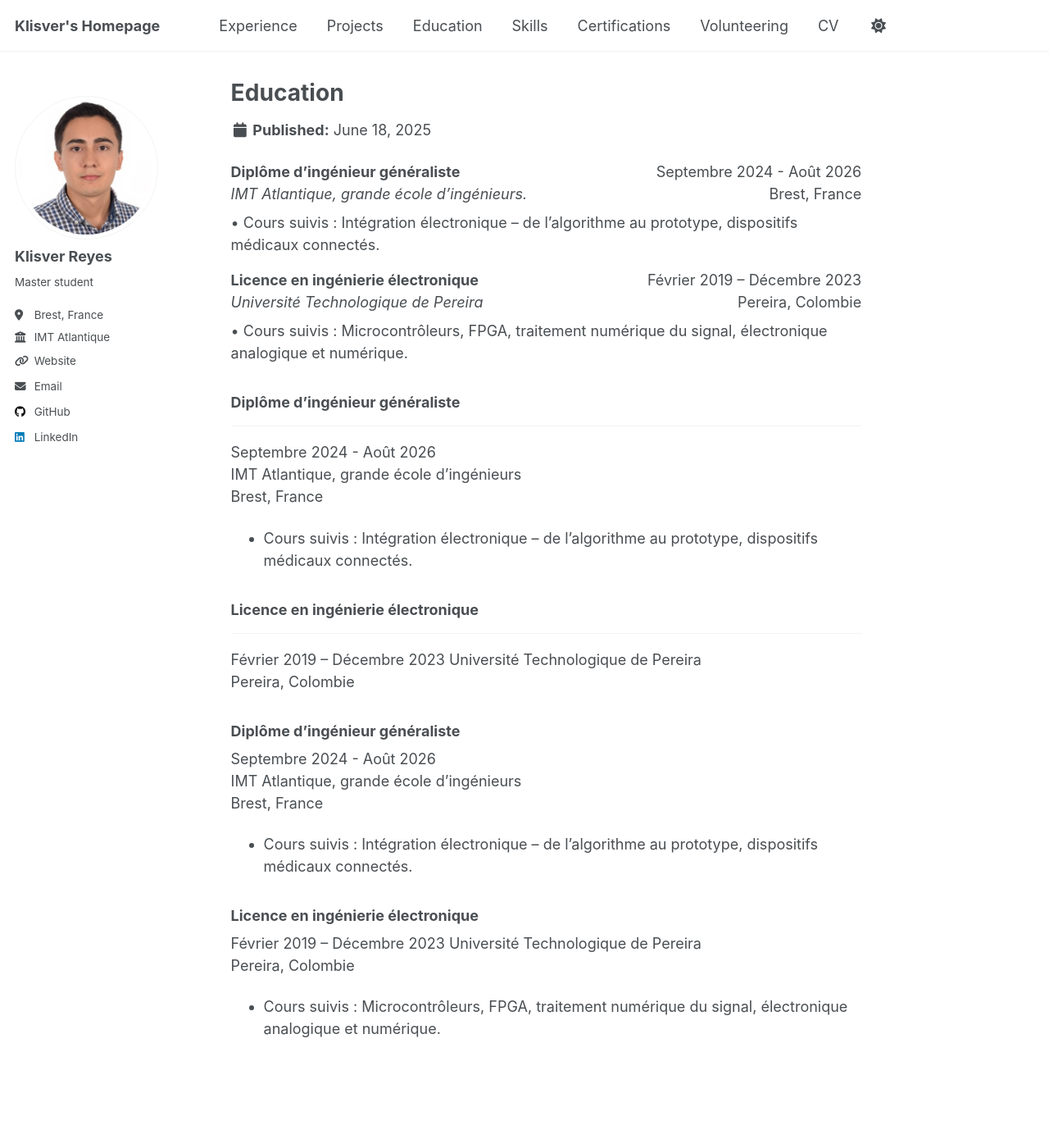
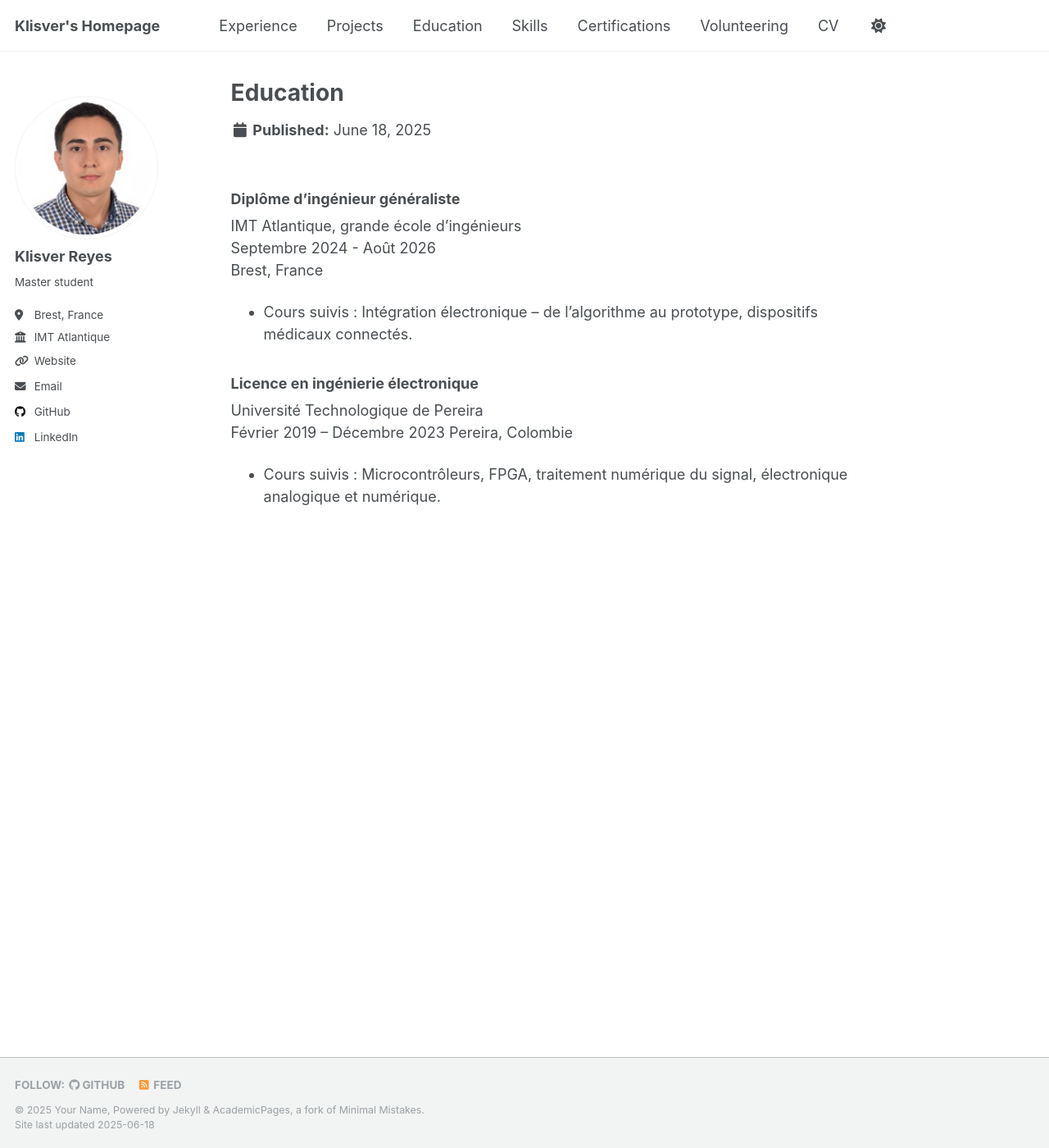
Before and after one commit to Klisver-Reyes/Klisver-Reyes.github.io, a Jekyll site: the page built from _education/education.md, in a window 1280 px wide and 1400 px high. Shown: the whole window at 82% size. Built offline with Jekyll 4.4.1, drawn with Linux system fonts in a browser that asks for light colours.

Commit message:
Update education.md

```diff
--- a/_education/education.md
+++ b/_education/education.md
@@ -5,56 +5,14 @@ type: education
 permalink: /education/
 ---
 
-<div style="display: flex; justify-content: space-between;">
-  <div><strong>Diplôme d’ingénieur généraliste</strong></div>
-  <div>Septembre 2024 - Août 2026</div>
-</div>
-<div style="display: flex; justify-content: space-between;">
-  <div style="font-style: italic;">IMT Atlantique, grande école d’ingénieurs.</div>
-  <div>Brest, France</div>
-</div>
-<div style="margin-top: 8px;">
-   • Cours suivis : Intégration électronique – de l’algorithme au prototype, dispositifs médicaux connectés.
-</div>
-
-<div style="display: flex; justify-content: space-between; margin-top: 16px;">
-  <div><strong>Licence en ingénierie électronique</strong></div>
-  <div>Février 2019 – Décembre 2023</div>
-</div>
-<div style="display: flex; justify-content: space-between;">
-  <div style="font-style: italic;">Université Technologique de Pereira</div>
-  <div>Pereira, Colombie</div>
-</div>
-<div style="margin-top: 8px;">
-   • Cours suivis : Microcontrôleurs, FPGA, traitement numérique du signal, électronique analogique et numérique.
-</div>
-
-
 ### Diplôme d’ingénieur généraliste
----
+IMT Atlantique, grande école d’ingénieurs
 Septembre 2024 - Août 2026
-IMT Atlantique, grande école d’ingénieurs
 Brest, France
-
 - Cours suivis : Intégration électronique – de l’algorithme au prototype, dispositifs médicaux connectés.
 
 ### Licence en ingénierie électronique
----
+Université Technologique de Pereira
 Février 2019 – Décembre 2023
-Université Technologique de Pereira
 Pereira, Colombie
-
-
-### Diplôme d’ingénieur généraliste
-Septembre 2024 - Août 2026
-IMT Atlantique, grande école d’ingénieurs
-Brest, France
-
-- Cours suivis : Intégration électronique – de l’algorithme au prototype, dispositifs médicaux connectés.
-
-### Licence en ingénierie électronique
-Février 2019 – Décembre 2023
-Université Technologique de Pereira
-Pereira, Colombie
-
 - Cours suivis : Microcontrôleurs, FPGA, traitement numérique du signal, électronique analogique et numérique.
```
